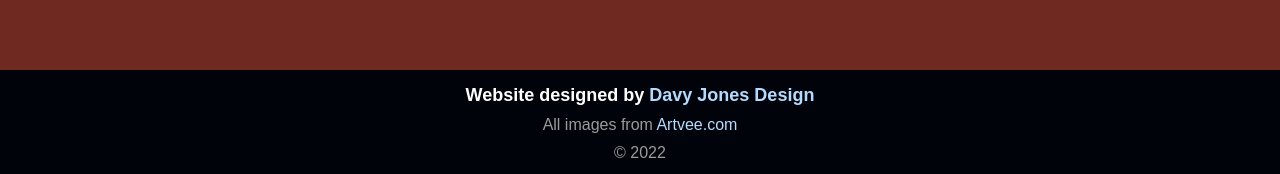
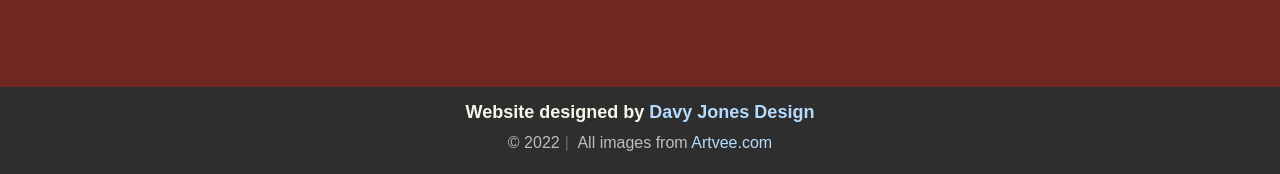
Before and after one commit to davyjonesdesign/watermark-studies, a Vue app: page /about in a window 1280 px wide. Shown: the part 623-797 px from the top of the page. Built offline with nearby package versions, Linux system fonts and the light colour scheme; a web font is replaced by a local one.

Commit message:
updated footer + built

```diff
--- a/src/App.vue
+++ b/src/App.vue
@@ -40,11 +40,13 @@
           >Davy Jones Design</a
         >
       </p>
-      <p class="image-credit">
-        All images from
-        <a href="https://artvee.com/" class="footer-link">Artvee.com</a>
-      </p>
-      <p class="copyright">© 2022</p>
+      <div class="footer-bottom">
+        <p class="copyright">
+          © 2022<span class="line-break">|</span>
+          All images from
+          <a href="https://artvee.com/" class="footer-link">Artvee.com</a>
+        </p>
+      </div>
     </footer>
   </div>
 </template>
@@ -219,6 +221,7 @@ a {
 }
 #logo-short {
   display: none;
+  width: 136px;
 }
 #mobileMenu {
   display: none;
@@ -279,7 +282,6 @@ a {
   }
   #logo-short {
     display: block;
-    width: auto;
   }
   .search-wrapper {
     padding: 10px 10px;
@@ -377,8 +379,8 @@ select > option {
   color: white;
 }
 footer {
-  background: var(--color-periwinkle-dark);
-  padding: 10px 20px;
+  background: var(--color-gray-darkest);
+  padding: 10px 20px 20px;
   text-align: center;
 }
 footer p {
@@ -387,12 +389,17 @@ footer p {
 }
 .web-credit {
   font-weight: 600;
+  color: var(--color-bone);
 }
-.image-credit,
 .copyright {
+  padding-top: 3px;
   font-size: 16px;
   font-weight: 400;
-  color: var(--color-gray-med);
+  color: var(--color-gray-light);
+}
+.line-break {
+  color: var(--color-gray-dark);
+  margin: 0 5px;
 }
 .footer-link {
   color: var(--color-periwinkle-light);
--- a/src/views/About.vue
+++ b/src/views/About.vue
@@ -20,7 +20,7 @@
 </template>
 <style scoped>
 .about {
-  min-height: calc(100vh - 147px);
+  /* min-height: calc(100vh - 147px); */
 }
 .about-page {
   display: flex;
```
Also changed, not shown: 7 other files (tests, documents, lock files or other folders).
